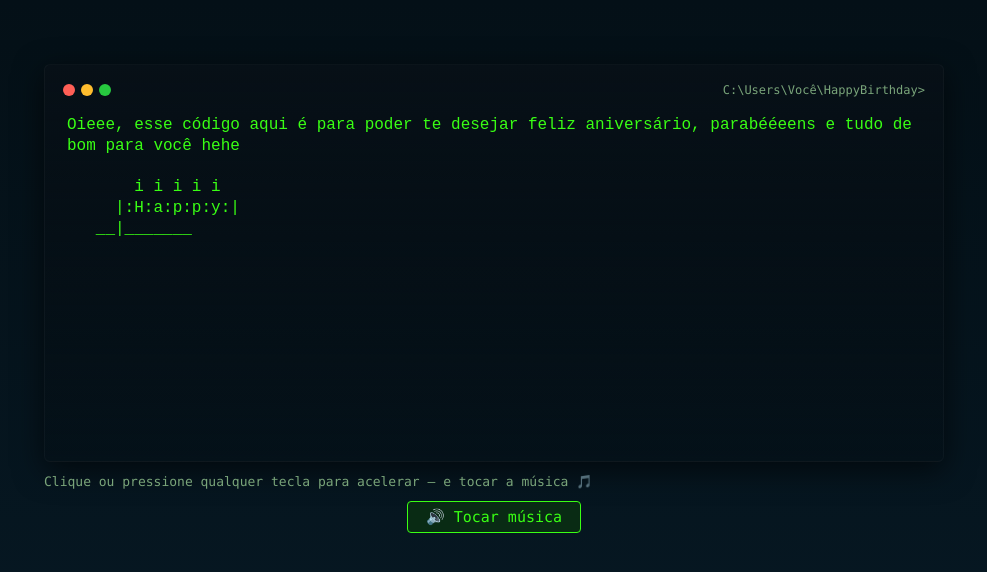
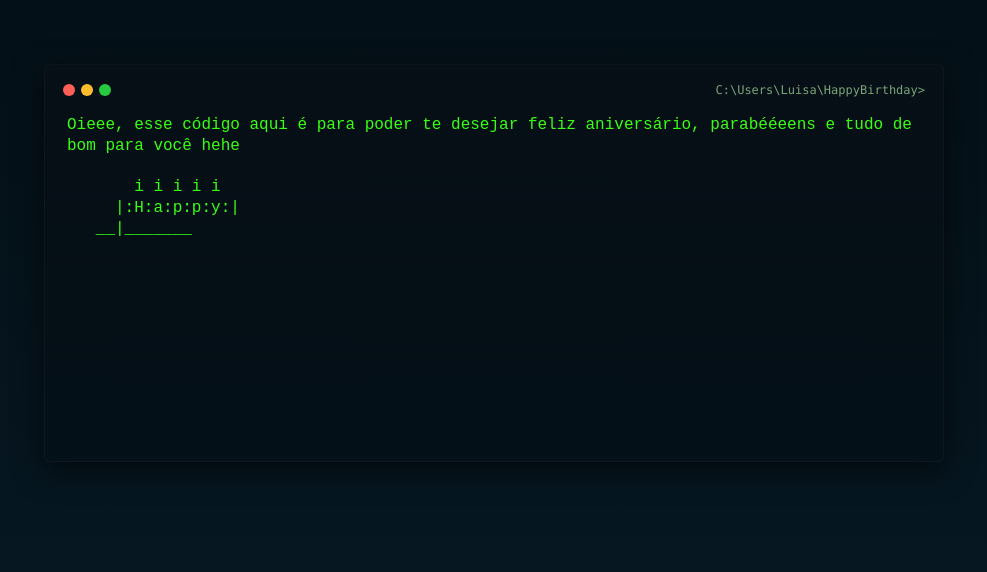
Before and after one commit to BrendonAraujo/HappyBirthday, a plain HTML site: page index.html in a window 1280 px wide. Shown: the whole page, without its empty margins (146-1133 px from the left). Drawn offline with Linux system fonts and the light colour scheme.

Commit message:
Change file path and remove hint text
Updated file path in the HTML and removed hint text.

```diff
--- a/index.html
+++ b/index.html
@@ -95,16 +95,13 @@
           <span class="dot green"></span>
         </div>
         <div style="flex:1"></div>
-        <div style="font-size:12px;color:var(--muted)">C:\Users\Você\HappyBirthday&gt;</div>
+        <div style="font-size:12px;color:var(--muted)">C:\Users\Luisa\HappyBirthday&gt;</div>
       </div>
 
       <pre id="output" class="output"></pre>
     </div>
 
-    <div class="hint">Clique ou pressione qualquer tecla para acelerar — e tocar a música 🎵</div>
-
     <div id="music-controls">
-      <button id="toggleMusic">🔊 Tocar música</button>
       <audio id="music" preload="auto" loop crossorigin="anonymous">
         <source src="https://assets.mixkit.co/music/preview/mixkit-happy-birthday-to-you-piano-1187.mp3" type="audio/mpeg">
         Seu navegador não suporta áudio.
```
